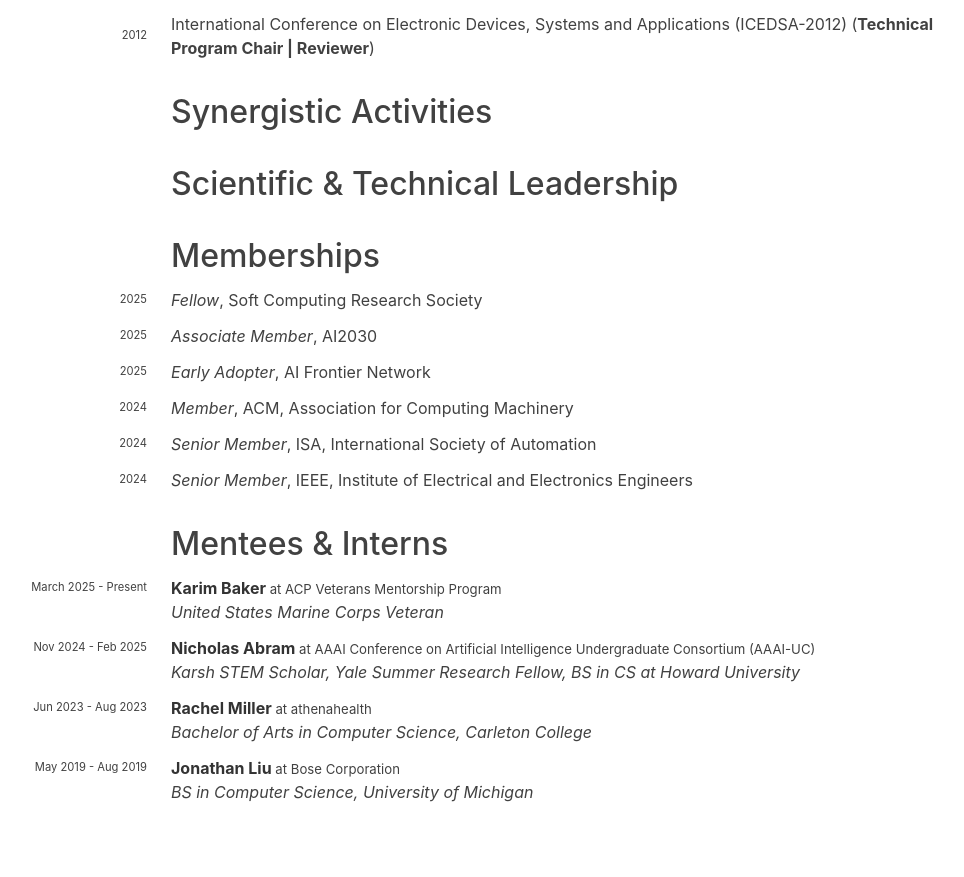
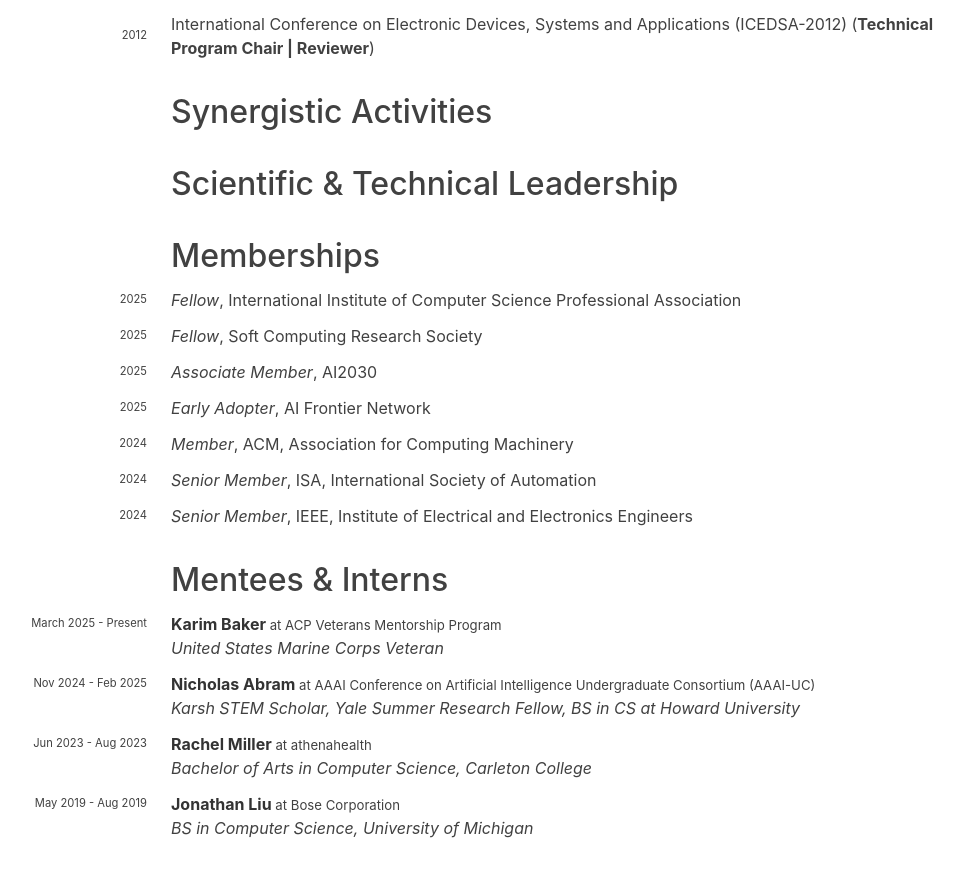
Before and after one commit to hariharanragothaman/hariharanragothaman.github.io, a Jekyll site: the page built from cv.md, in a window 1280 px wide and 900 px high, scrolled down 7159 px. Shown: the top 877 px of the window, without its empty margins (161-1125 px from the left). Built offline with Jekyll 4.4.1, drawn with Linux system fonts in a browser that asks for light colours; nearby versions of some CDN libraries; some web fonts are replaced.

Commit message:
Polishes and Updates

```diff
--- a/_data/membership.yaml
+++ b/_data/membership.yaml
@@ -1,3 +1,7 @@
+- institution: International Institute of Computer Science Professional Association
+  position: Fellow
+  year: 2025
+
 - institution: Soft Computing Research Society
   position: Fellow
   year: 2025
```
